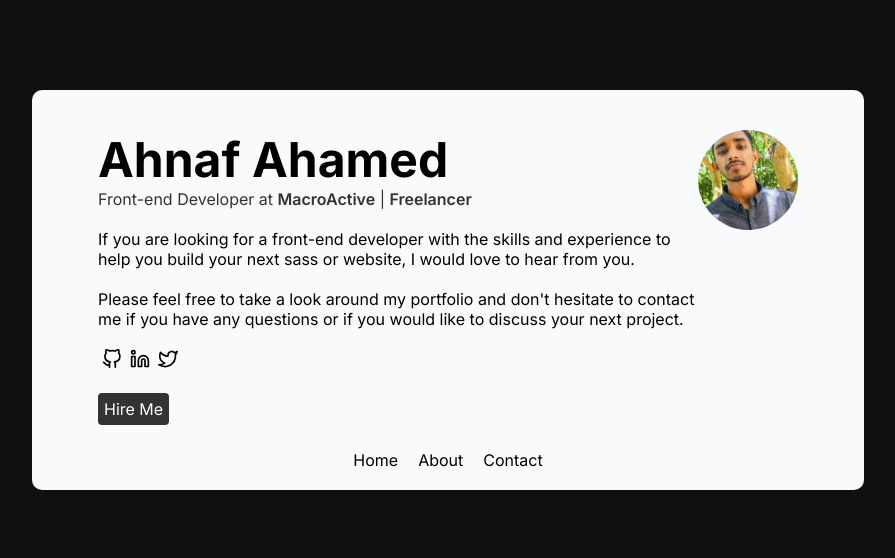
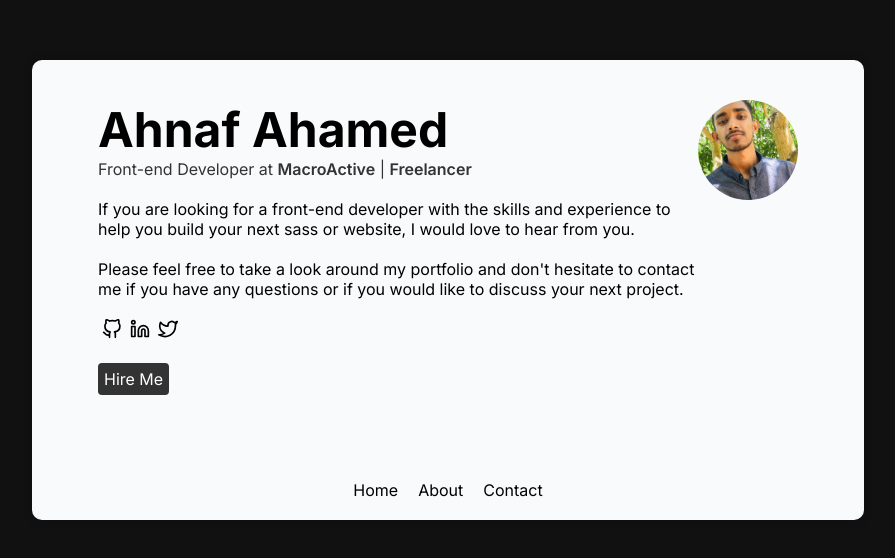
Before and after one commit to AhnafAhamed/personal-portfolio-v3, a Next.js app: page / in a window 1280 px wide. Shown: the part 110-668 px from the top of the page, without its empty margins (192-1087 px from the left). Built offline with nearby package versions, Linux system fonts and the light colour scheme.

Commit message:
feat: add min and max height to main container

```diff
--- a/src/styles/components/MainContainer.module.css
+++ b/src/styles/components/MainContainer.module.css
@@ -5,7 +5,9 @@
     justify-content: flex-start;
     align-items: center;
     height: 50vh;
+    min-height: 460px;
     width: 65vw;
+    max-width: 920px;
     background-color: #F9FAFB;
     border-radius: 10px;
     box-shadow: 0 0 10px 0 rgba(0, 0, 0, 0.2);
```
